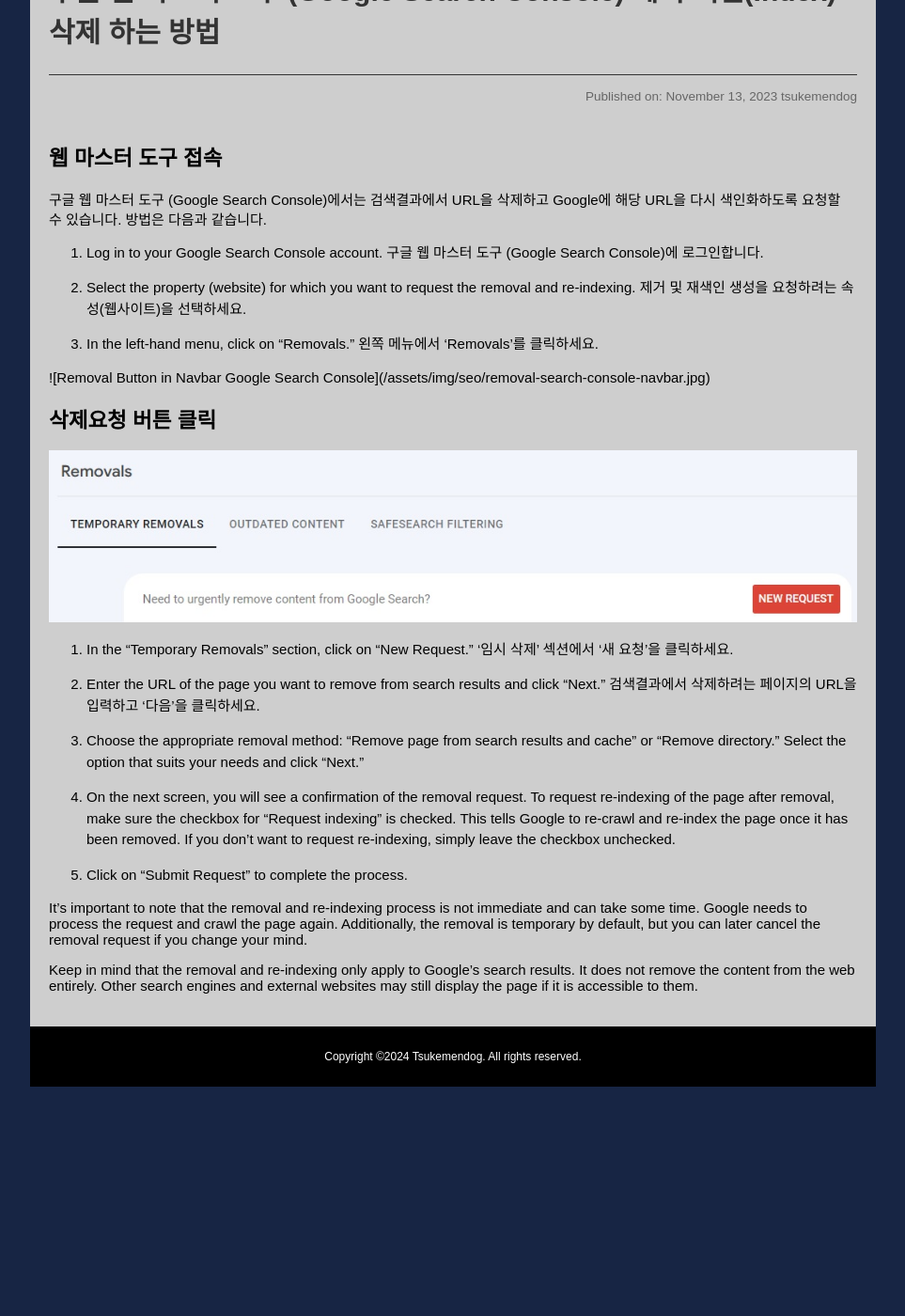
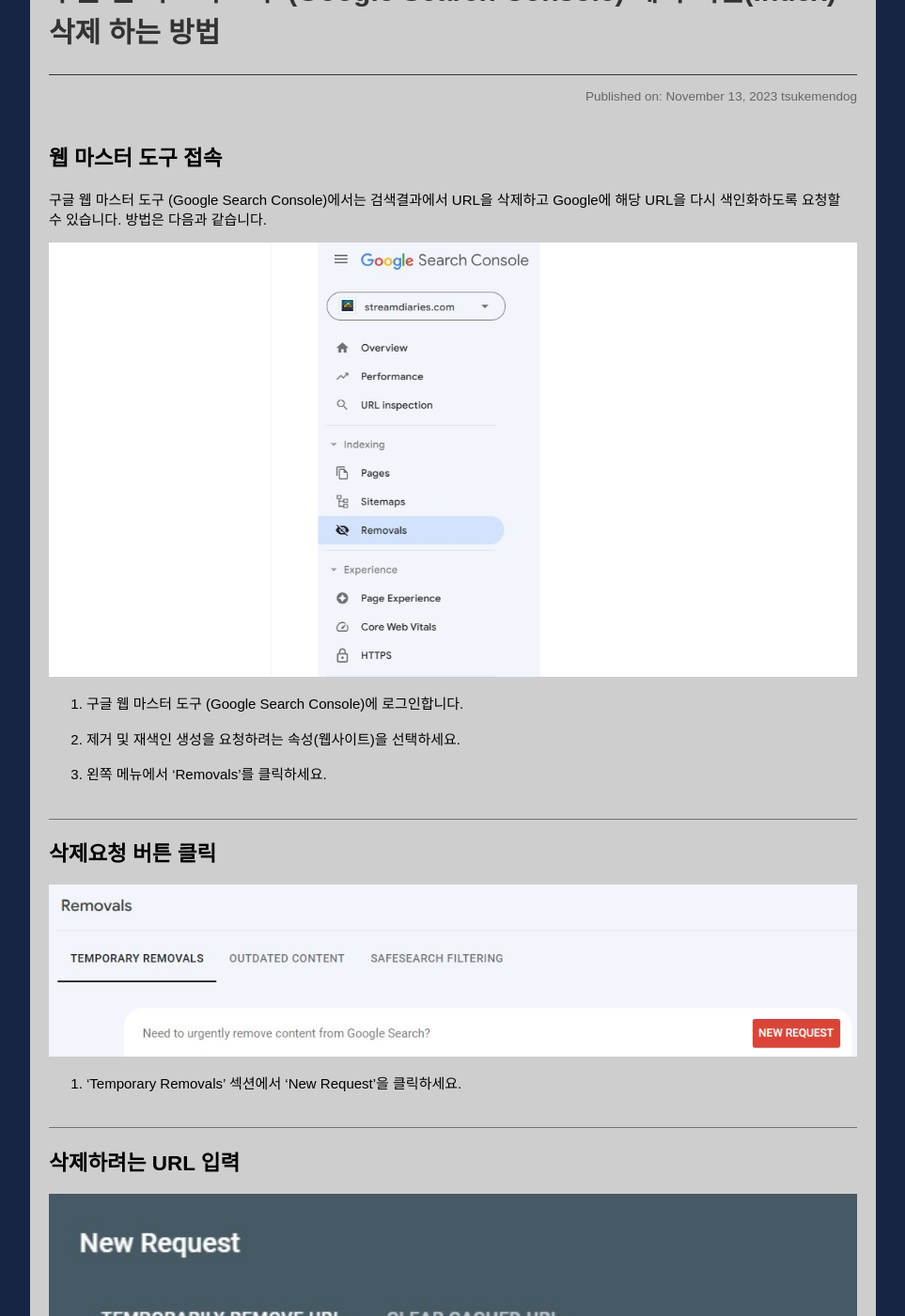
Before and after one commit to tsukemandev/tsukemandev.github.io, a Jekyll site: the page built from _posts/ko/seo/2023-11-13-google_seo.md, in a window 1280 px wide and 1400 px high, scrolled down 309 px. Shown: the whole window at 94% size, without its empty margins (158-1121 px from the left). Built offline with Jekyll 4.4.1, drawn with Linux system fonts in a browser that asks for light colours; before the commit the page ends 1465 px from its top, so only the background shows below that; some of the changed text lies outside the part shown.

Commit message:
구글 색인삭제 관련 포스팅 완료

```diff
--- a/_posts/ko/seo/2023-11-13-google_seo.md
+++ b/_posts/ko/seo/2023-11-13-google_seo.md
@@ -13,30 +13,59 @@
 
 구글 웹 마스터 도구 (Google Search Console)에서는 검색결과에서 URL을 삭제하고 Google에 해당 URL을 다시 색인화하도록 요청할 수 있습니다. 방법은 다음과 같습니다.
 
-1. Log in to your Google Search Console account. 구글 웹 마스터 도구 (Google Search Console)에 로그인합니다.
+![Removal Button in Navbar Google Search Console](/assets/img/seo/removal-search-console-navbar.jpg)
 
-2. Select the property (website) for which you want to request the removal and re-indexing. 제거 및 재색인 생성을 요청하려는 속성(웹사이트)을 선택하세요.
+1. 구글 웹 마스터 도구 (Google Search Console)에 로그인합니다.
 
-3. In the left-hand menu, click on "Removals."  왼쪽 메뉴에서 'Removals'를 클릭하세요.
+2. 제거 및 재색인 생성을 요청하려는 속성(웹사이트)을 선택하세요.
 
-<div class="image-sm">
-![Removal Button in Navbar Google Search Console](/assets/img/seo/removal-search-console-navbar.jpg)
-</div>
+3. 왼쪽 메뉴에서 'Removals'를 클릭하세요.
+
+
+<div class="divide-line"></div>
 
 ## 삭제요청 버튼 클릭
 
 ![New Request Page Button](/assets/img/seo/request-button-removeurl.jpg)
 
-1. In the "Temporary Removals" section, click on "New Request." '임시 삭제' 섹션에서 '새 요청'을 클릭하세요.
+1. 'Temporary Removals' 섹션에서 'New Request'을 클릭하세요.
 
-2. Enter the URL of the page you want to remove from search results and click "Next." 검색결과에서 삭제하려는 페이지의 URL을 입력하고 '다음'을 클릭하세요.
+<div class="divide-line"></div>
 
-3. Choose the appropriate removal method: "Remove page from search results and cache" or "Remove directory." Select the option that suits your needs and click "Next."
+## 삭제하려는 URL 입력
 
-4. On the next screen, you will see a confirmation of the removal request. To request re-indexing of the page after removal, make sure the checkbox for "Request indexing" is checked. This tells Google to re-crawl and re-index the page once it has been removed. If you don't want to request re-indexing, simply leave the checkbox unchecked.
+![Enter Remove URL in modal](/assets/img/seo/removalurl-request_modal.jpg)
 
-5. Click on "Submit Request" to complete the process.
+1.  검색결과에서 삭제하려는 페이지의 URL을 입력하고 'Next'를 클릭하세요.  (저는 특정 URI 뿐만 아닌 모든 URL 색인을 차단하도록 하겠습니다.)
 
-It's important to note that the removal and re-indexing process is not immediate and can take some time. Google needs to process the request and crawl the page again. Additionally, the removal is temporary by default, but you can later cancel the removal request if you change your mind.
+2. 적절한 제거 방법을 선택하십시오: "Remove page from search results and cache" 또는 "Remove directory". 여러분의 필요에 맞는 옵션을 선택하고 "Next"를 클릭하십시오.
 
-Keep in mind that the removal and re-indexing only apply to Google's search results. It does not remove the content from the web entirely. Other search engines and external websites may still display the page if it is accessible to them.
+> Temporarily remove 는 6개월간 임시적으로 색인을 중지하는 요청일 뿐입니다. 구글 검색결과에 영원히 표시되지 않는건 아닙니다.
+지속적으로 색인을 지우시고 싶으시면 robots.txt 나 서버에서 페이지 제거등으로 구글봇이 색인할 수 없도록 조치하는 것이 좋습니다.
+
+<div class="divide-line"></div>
+
+## 최종적으로 제출
+
+![Enter Submit Request Button](/assets/img/seo/submit-request-popup.jpg)
+
+최종적으로 "Submit Request" 버튼을 클릭합니다.
+
+> 추가로 시간은 요청이 최종적으로 처리되기까지는 하루정도의 시간이 소요됩니다.
+
+<div class="divide-line"></div>
+
+## 구글검색결과에서 페이지 제거완료
+
+![Complete Remove Page](/assets/img/seo/completed-remove-page.jpg)
+
+![Complete Remove Page](/assets/img/seo/after-searchview-removetemporary-searchconsole.jpg)
+
+최종적으로 구글 검색결과에서 삭제요청에 대한 모든 페이지 색인이 삭제된 것을 확인할 수 있습니다.
+
+
+## 삭제된 색인을 다시 재색인 요청하는 방법
+
+구글 웹 마스터도구 (Google Search Console) 에서 Removals 페이지에 들어가 삭제 요청을 다시 취소하시면 되겠습니다.
+
+이것 역시 재색인이 되기까지 시간이 걸릴 것으로 추측됩니다.
```
Also changed, not shown: assets/img/seo/completed-remove-page.jpg (added), assets/img/seo/recovery-page.jpg (added), assets/img/seo/removal-search-console-navbar.jpg, assets/img/seo/submit-request-popup.jpg (added).
